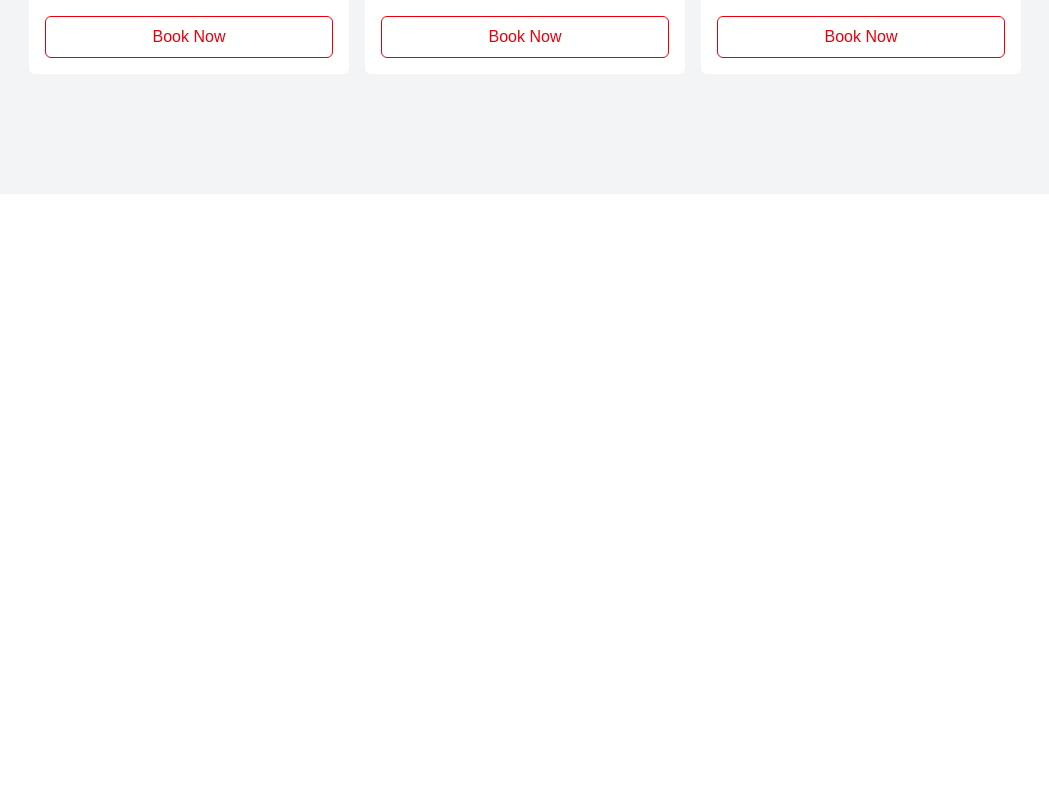
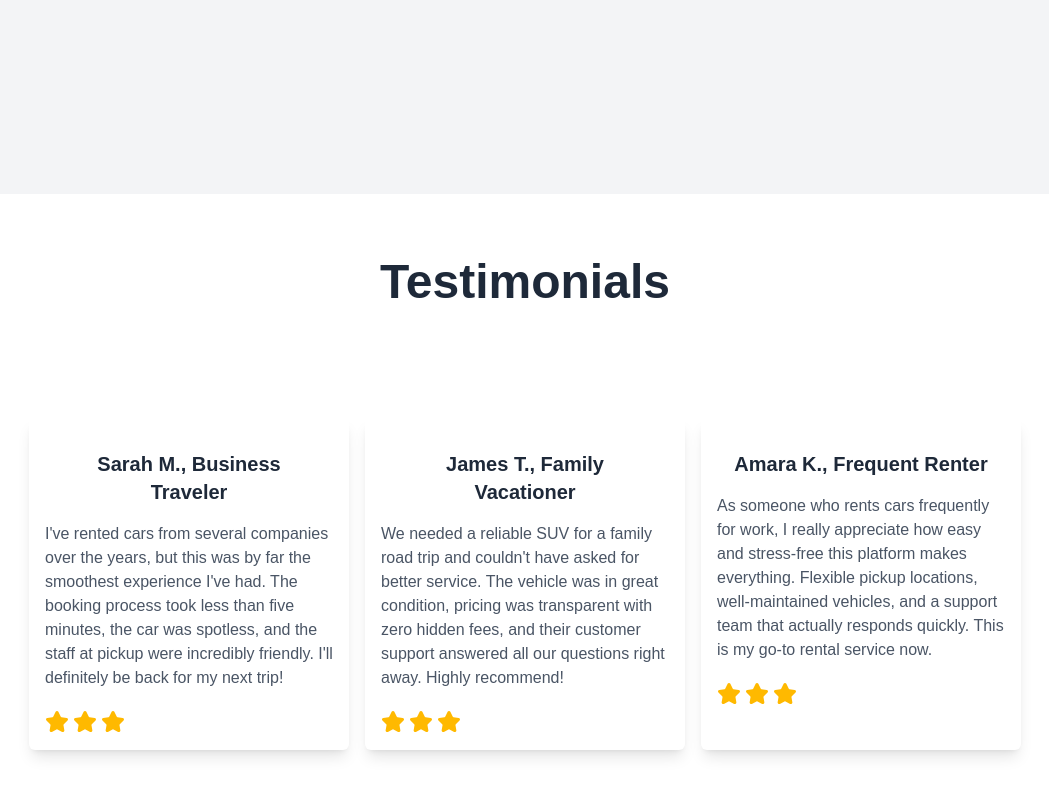
Before and after one commit to TONY-OCHIENG/CarRental, a React (Vite) app in the folder client/: page / in a window 1280 px wide. Shown: the part 3006-3802 px from the top of the page, without its empty margins (115-1164 px from the left). Before the commit the page ends 3200 px from the top, so only its background shows below. Built offline with nearby package versions, Linux system fonts and the light colour scheme.

Commit message:
Adding testimonials section

```diff
--- a/client/src/HeroPage.jsx
+++ b/client/src/HeroPage.jsx
@@ -4,6 +4,7 @@ import Home from './components/Home'
 import Service from './components/Service'
 import About from './components/About'
 import Cars from './components/Cars'
+import Testimonials from './components/Testimonials'
 
 function HeroPage() {
   return (
@@ -13,6 +14,7 @@ function HeroPage() {
       <Service/>
       <About/>
       <Cars/>
+      <Testimonials/>
     </div>
   )
 }
--- a/client/src/components/Cars.jsx
+++ b/client/src/components/Cars.jsx
@@ -19,7 +19,7 @@ function Cars() {
         }
     ]
   return (
-    <div id='cars' className='py-16 bg-gray-100 h-[100vh] w-full'>
+    <div id='cars' className='py-16 bg-gray-100 h-screen w-full'>
         <div className='max-w-7xl md:w-[80%] mx-auto w-full px-4'>
             <h1 className='text-center md:text-5xl text-3xl text-gray-800 font-extrabold'>
                 Most Popular Cars
@@ -28,7 +28,7 @@ function Cars() {
                 {
                     car.map((item) => (
                         <div className='p-4 rounded-md bg-white'>
-                            <img src={item.img} alt=""  className='h-[350px] w-full'/>
+                            <img src={item.img} alt=""  className=' h-[170px] md:h-[250px] w-[400px] object-cover'/>
                             <h1 className='mt-4 text-gray-700 font-extrabold'>{item.name}</h1>
                             <p className='text-gray-600 text-sm mt-2'>{item.desc}</p>
                             <button className='py-2 w-full border border-red-600 text-red-600 mt-4 rounded-md cursor-pointer'>Book Now</button>
--- /dev/null
+++ b/client/src/components/Testimonials.jsx
@@ -0,0 +1,40 @@
+import { Star } from 'lucide-react'
+import React from 'react'
+
+function Testimonials() {
+    const testimonials = [
+        {
+            name: "Sarah M., Business Traveler",
+            testimonial:"I've rented cars from several companies over the years, but this was by far the smoothest experience I've had. The booking process took less than five minutes, the car was spotless, and the staff at pickup were incredibly friendly. I'll definitely be back for my next trip!",
+        },{
+            name:"James T., Family Vacationer",
+            testimonial:"We needed a reliable SUV for a family road trip and couldn't have asked for better service. The vehicle was in great condition, pricing was transparent with zero hidden fees, and their customer support answered all our questions right away. Highly recommend!"
+        },{
+            name:"Amara K., Frequent Renter",
+            testimonial:"As someone who rents cars frequently for work, I really appreciate how easy and stress-free this platform makes everything. Flexible pickup locations, well-maintained vehicles, and a support team that actually responds quickly. This is my go-to rental service now."
+        }
+    ]
+  return (
+    <div id='testimonials' className='py-16 h-[100vh] w-full bg-white'>
+        <div className='max-w-7xl md:w-[80%] mx-auto w-full px-4'>
+            <h1 className='md:text-5xl text-3xl text-gray-800 font-extrabold text-center'>Testimonials</h1>
+              <div className='grid grid-cols-1 md:grid-cols-3 gap-4 mt-20 md:mt-28'>
+                {
+                    testimonials.map((item) => (
+                        <div className='p-4 rounded-md shadow-lg bg-white'>
+                            <h1 className='text-center font-bold m-4 text-xl text-gray-800'>{item.name}</h1>
+                            <p className='text-gray-600 text-md'>{item.testimonial}</p>
+                            <p className='flex gap-1 mt-5 text-sm'><Star className='fill-amber-400 text-amber-400'/>
+                               <Star className='fill-amber-400 text-amber-400'/>
+                               <Star className='fill-amber-400 text-amber-400'/>
+                            </p>
+                        </div>
+                    ))
+                }
+            </div>
+        </div>
+    </div>
+  )
+}
+
+export default Testimonials
```
